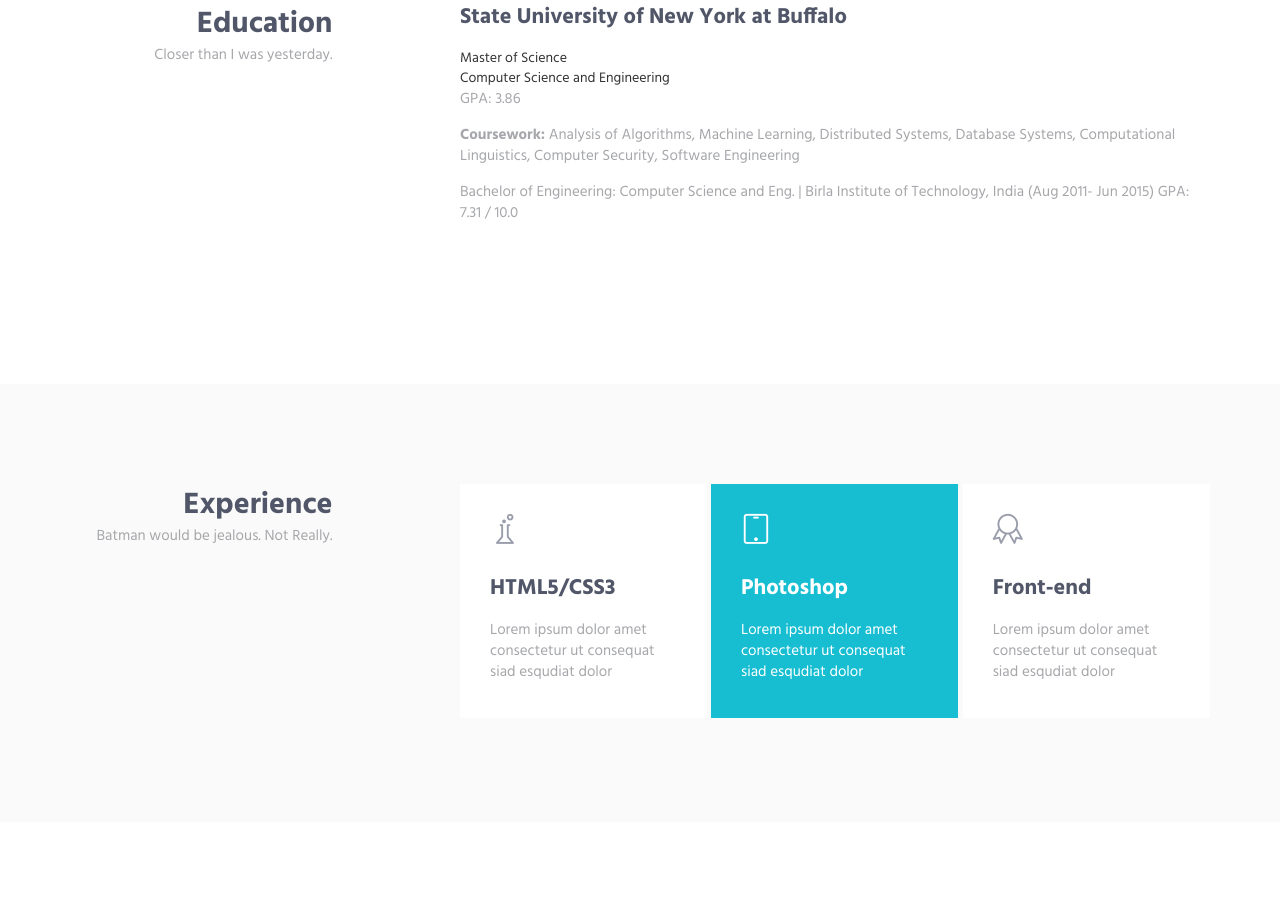
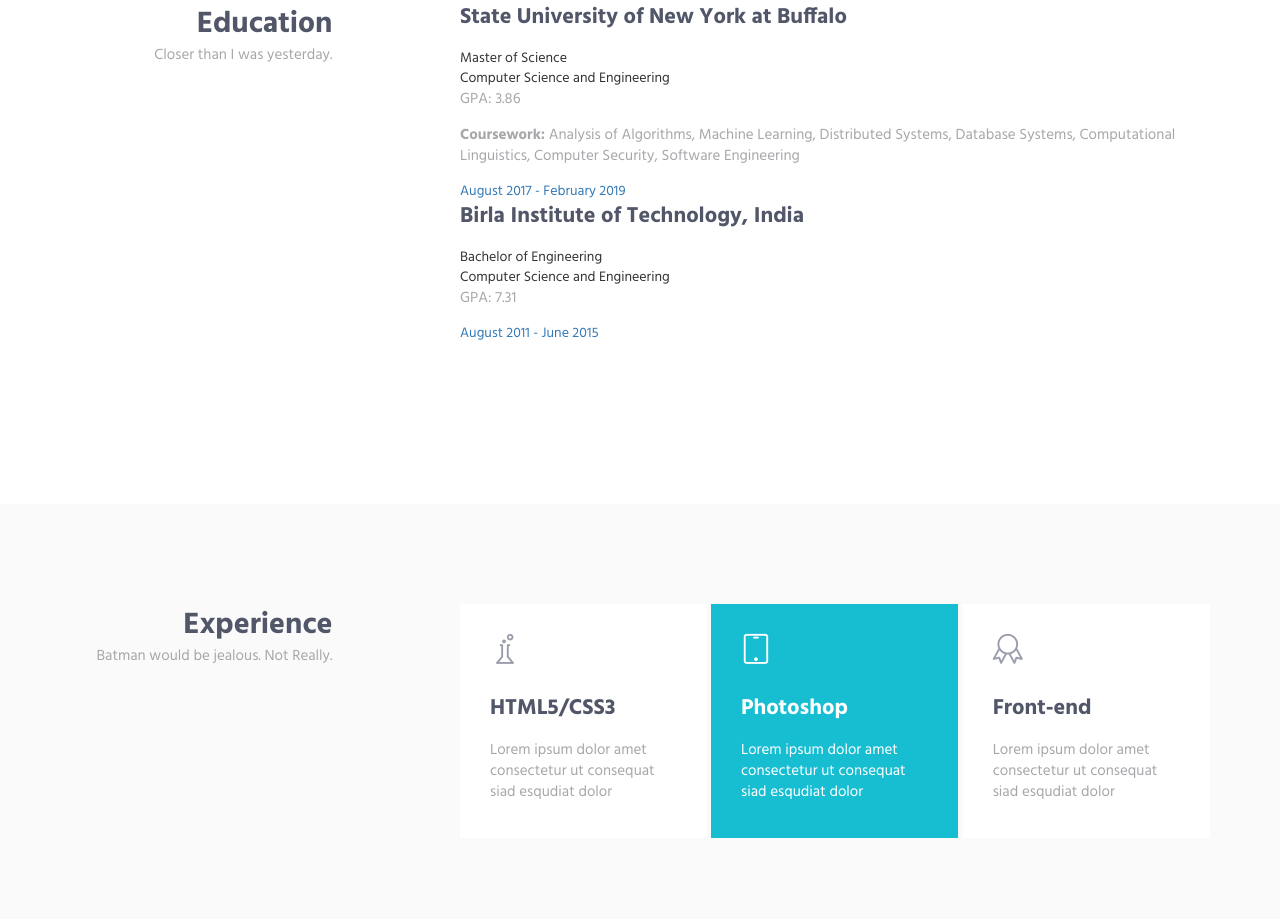
Before and after one commit to SysJunkie/SysJunkie.github.io, a plain HTML site: page index.html in a window 1280 px wide. Shown: the part 1368-2287 px from the top of the page. Drawn offline with Linux system fonts and the light colour scheme.

Commit message:
Info update 3

```diff
--- a/index.html
+++ b/index.html
@@ -172,10 +172,16 @@
                               <p><b>Coursework:</b>
                                  Analysis of Algorithms, Machine Learning, Distributed Systems, Database Systems, Computational Linguistics, Computer Security, Software Engineering
                               </p>
+                            <div class="resume-date text-md-right">
+                            <span class="text-primary">August 2017 - February 2019</span>
+                            </div>
 
-                            <p>Bachelor of Engineering: Computer Science and Eng. | Birla Institute of Technology, India     (Aug 2011- Jun 2015)
-                              GPA: 7.31 / 10.0
-                            </p>
+                             <h3 class="mb-0">Birla Institute of Technology, India</h3>
+                              <div class="subheading mb-3">Bachelor of Engineering</div>
+                              <div>Computer Science and Engineering</div>
+                              <p>GPA: 7.31</p>
+                            <span class="text-primary">August 2011 - June 2015</span>
+                            </div>
                         </div>
 
                     </div>
```
